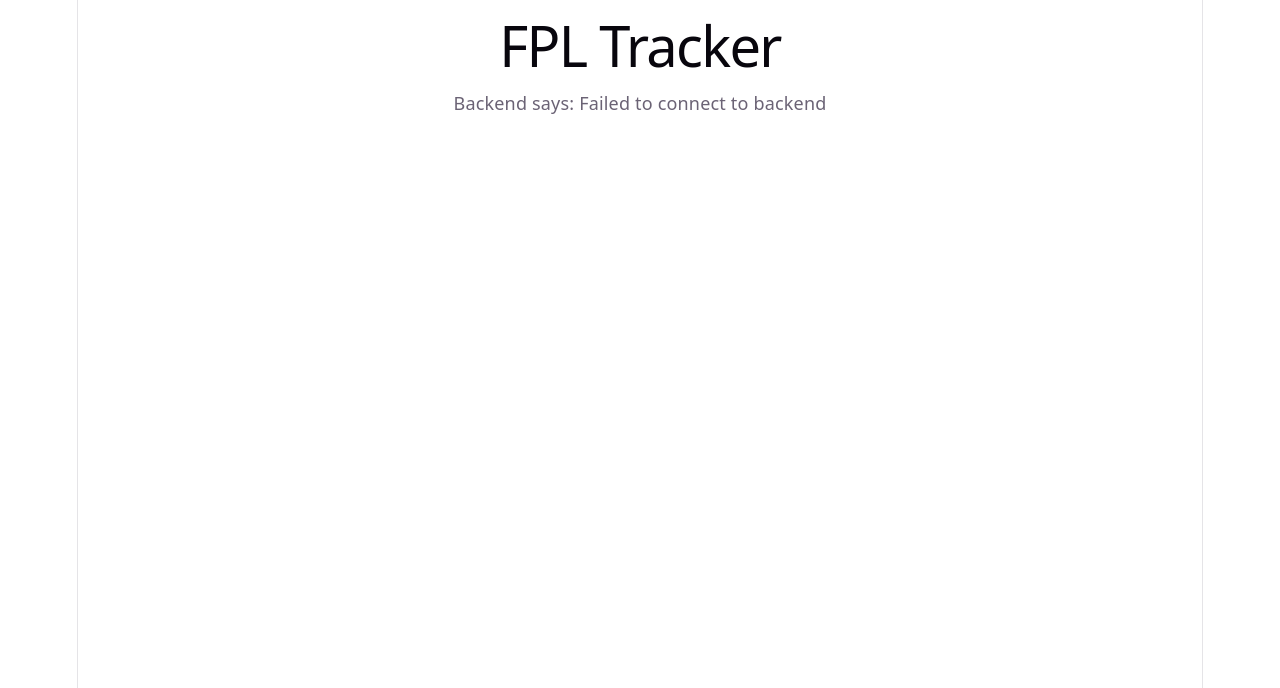
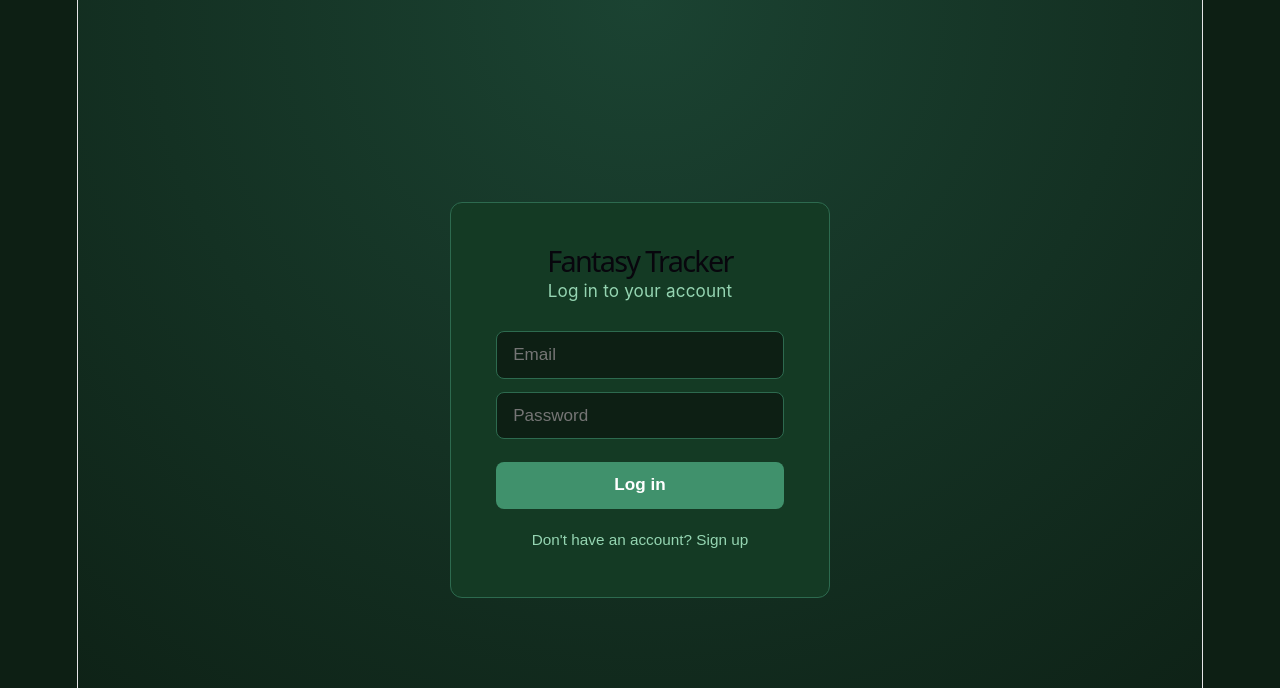
Before and after one commit to haroonkhaliqi/Fantasy-Premier-League, a React (Vite) app in the folder fpl-frontend/: page /login in a window 1280 px wide. Shown: the top 688 px of the page. Built offline with nearby package versions, Linux system fonts and the light colour scheme.

Commit message:
added pages and fixed css

```diff
--- a/fpl-frontend/package.json
+++ b/fpl-frontend/package.json
@@ -10,8 +10,10 @@
     "preview": "vite preview"
   },
   "dependencies": {
+    "axios": "^1.20.0",
     "react": "^19.2.8",
-    "react-dom": "^19.2.8"
+    "react-dom": "^19.2.8",
+    "react-router-dom": "^7.18.3"
   },
   "devDependencies": {
     "@eslint/js": "^10.0.1",
--- a/fpl-frontend/src/App.css
+++ b/fpl-frontend/src/App.css
@@ -1,184 +1,205 @@
-.counter {
-  font-size: 16px;
-  padding: 5px 10px;
-  border-radius: 5px;
-  color: var(--accent);
-  background: var(--accent-bg);
-  border: 2px solid transparent;
-  transition: border-color 0.3s;
-  margin-bottom: 24px;
-
-  &:hover {
-    border-color: var(--accent-border);
-  }
-  &:focus-visible {
-    outline: 2px solid var(--accent);
-    outline-offset: 2px;
-  }
+* {
+  box-sizing: border-box;
 }
 
-.hero {
-  position: relative;
-
-  .base,
-  .framework,
-  .vite {
-    inset-inline: 0;
-    margin: 0 auto;
+body {
+  margin: 0;
+  font-family: -apple-system, BlinkMacSystemFont, 'Segoe UI', sans-serif;
+  background: #0d1f14;
+  color: #f0f4f1;
 }
 
-  .base {
-    width: 170px;
-    position: relative;
-    z-index: 0;
+.navbar {
+  display: flex;
+  justify-content: space-between;
+  align-items: center;
+  padding: 1rem 2rem;
+  background: #143a24;
+  border-bottom: 2px solid #2d6a4f;
 }
 
-  .framework,
-  .vite {
-    position: absolute;
+.brand {
+  font-weight: 700;
+  font-size: 1.2rem;
+  letter-spacing: -0.02em;
 }
 
-  .framework {
-    z-index: 1;
-    top: 34px;
-    height: 28px;
-    transform: perspective(2000px) rotateZ(300deg) rotateX(44deg) rotateY(39deg)
-      scale(1.4);
+.nav-links {
+  display: flex;
+  gap: 1.5rem;
+  align-items: center;
 }
 
-  .vite {
-    z-index: 0;
-    top: 107px;
-    height: 26px;
-    width: auto;
-    transform: perspective(2000px) rotateZ(300deg) rotateX(40deg) rotateY(39deg)
-      scale(0.8);
-  }
+.nav-links a {
+  color: #f0f4f1;
+  text-decoration: none;
+  font-weight: 500;
 }
 
-#center {
+.nav-links a:hover {
+  color: #74c69d;
+}
+
+.nav-links button {
+  background: transparent;
+  border: 1px solid #52796f;
+  color: #f0f4f1;
+  padding: 0.4rem 0.9rem;
+  border-radius: 6px;
+  cursor: pointer;
+}
+
+.auth-page {
+  min-height: 100vh;
+  display: flex;
+  align-items: center;
+  justify-content: center;
+  background: radial-gradient(circle at top, #1b4332, #0d1f14);
+}
+
+.auth-card {
+  background: #143a24;
+  padding: 2.5rem;
+  border-radius: 12px;
+  width: 100%;
+  max-width: 380px;
+  border: 1px solid #2d6a4f;
+}
+
+.auth-card h1 {
+  margin: 0 0 0.25rem;
+  font-size: 1.6rem;
+}
+
+.subtitle {
+  color: #95d5b2;
+  margin: 0 0 1.5rem;
+  font-size: 0.95rem;
+}
+
+.auth-card form {
   display: flex;
   flex-direction: column;
-  gap: 25px;
-  place-content: center;
-  place-items: center;
-  flex-grow: 1;
-
-  @media (max-width: 1024px) {
-    padding: 32px 20px 24px;
-    gap: 18px;
-  }
+  gap: 0.75rem;
 }
 
-#next-steps {
-  display: flex;
-  border-top: 1px solid var(--border);
-  text-align: left;
-
-  & > div {
-    flex: 1 1 0;
-    padding: 32px;
-    @media (max-width: 1024px) {
-      padding: 24px 20px;
-    }
+.auth-card input {
+  padding: 0.7rem 0.9rem;
+  border-radius: 8px;
+  border: 1px solid #2d6a4f;
+  background: #0d1f14;
+  color: #f0f4f1;
+  font-size: 0.95rem;
 }
 
-  .icon {
-    margin-bottom: 16px;
-    width: 22px;
-    height: 22px;
+.auth-card button[type='submit'] {
+  margin-top: 0.5rem;
+  padding: 0.75rem;
+  border-radius: 8px;
+  border: none;
+  background: #40916c;
+  color: white;
+  font-weight: 600;
+  cursor: pointer;
+  font-size: 0.95rem;
 }
 
-  @media (max-width: 1024px) {
-    flex-direction: column;
+.auth-card button[type='submit']:hover {
+  background: #52b788;
+}
+
+.link-button {
+  margin-top: 1.2rem;
+  background: none;
+  border: none;
+  color: #95d5b2;
+  cursor: pointer;
+  font-size: 0.85rem;
+  width: 100%;
   text-align: center;
 }
+
+.page {
+  max-width: 800px;
+  margin: 0 auto;
+  padding: 2rem;
 }
 
-#docs {
-  border-right: 1px solid var(--border);
-
-  @media (max-width: 1024px) {
-    border-right: none;
-    border-bottom: 1px solid var(--border);
-  }
+.page h1 {
+  margin-bottom: 0.25rem;
 }
 
-#next-steps ul {
+.page h2 {
+  margin-top: 2rem;
+  font-size: 1.1rem;
+  color: #95d5b2;
+  border-bottom: 1px solid #2d6a4f;
+  padding-bottom: 0.5rem;
+}
+
+.budget {
+  color: #95d5b2;
+  font-weight: 600;
+}
+
+.error {
+  color: #ff8fa3;
+  font-size: 0.9rem;
+}
+
+.player-list {
   list-style: none;
   padding: 0;
   display: flex;
-  gap: 8px;
-  margin: 32px 0 0;
-
-  .logo {
-    height: 18px;
+  flex-direction: column;
+  gap: 0.5rem;
 }
 
-  a {
-    color: var(--text-h);
-    font-size: 16px;
-    border-radius: 6px;
-    background: var(--social-bg);
+.player-list li {
   display: flex;
-    padding: 6px 12px;
+  justify-content: space-between;
   align-items: center;
-    gap: 8px;
-    text-decoration: none;
-    transition: box-shadow 0.3s;
-
-    &:hover {
-      box-shadow: var(--shadow);
-    }
-    .button-icon {
-      height: 18px;
-      width: 18px;
-    }
+  background: #143a24;
+  padding: 0.6rem 1rem;
+  border-radius: 8px;
+  border: 1px solid #2d6a4f;
 }
 
-  @media (max-width: 1024px) {
-    margin-top: 20px;
-    flex-wrap: wrap;
-    justify-content: center;
-
-    li {
-      flex: 1 1 calc(50% - 8px);
+.player-list button {
+  background: #40916c;
+  border: none;
+  color: white;
+  padding: 0.35rem 0.8rem;
+  border-radius: 6px;
+  cursor: pointer;
+  font-size: 0.85rem;
 }
 
-    a {
-      width: 100%;
-      justify-content: center;
-      box-sizing: border-box;
-    }
-  }
+.captain-badge {
+  background: #ffb703;
+  color: #0d1f14;
+  font-weight: 700;
+  font-size: 0.7rem;
+  padding: 0.1rem 0.4rem;
+  border-radius: 4px;
+  margin-left: 0.5rem;
 }
 
-#spacer {
-  height: 88px;
-  border-top: 1px solid var(--border);
-  @media (max-width: 1024px) {
-    height: 48px;
-  }
+.leaderboard-table {
+  width: 100%;
+  border-collapse: collapse;
+  margin-top: 1rem;
 }
 
-.ticks {
-  position: relative;
-  width: 100%;
-
-  &::before,
-  &::after {
-    content: '';
-    position: absolute;
-    top: -4.5px;
-    border: 5px solid transparent;
+.leaderboard-table th,
+.leaderboard-table td {
+  text-align: left;
+  padding: 0.6rem 1rem;
+  border-bottom: 1px solid #2d6a4f;
 }
 
-  &::before {
-    left: 0;
-    border-left-color: var(--border);
+.leaderboard-table th {
+  color: #95d5b2;
+  font-weight: 600;
+  font-size: 0.85rem;
 }
-  &::after {
-    right: 0;
-    border-right-color: var(--border);
-  }
-}
--- a/fpl-frontend/src/App.tsx
+++ b/fpl-frontend/src/App.tsx
@@ -1,21 +1,68 @@
-import { useState, useEffect } from 'react'
+import { BrowserRouter, Routes, Route, Navigate, Link } from 'react-router-dom'
+import { AuthProvider, useAuth } from './AuthContext'
+import LoginPage from './pages/LoginPage'
+import SquadPage from './pages/SquadPage'
+import LeaderboardPage from './pages/LeaderboardPage'
 import './App.css'
 
-function App() {
-  const [message, setMessage] = useState('Loading...')
-
-  useEffect(() => {
-    fetch('http://localhost:8000/')
-      .then((res) => res.json())
-      .then((data) => setMessage(data.message))
-      .catch(() => setMessage('Failed to connect to backend'))
-  }, [])
+function Nav() {
+  const { isLoggedIn, logout } = useAuth()
+  if (!isLoggedIn) return null
 
   return (
-    <div>
-      <h1>FPL Tracker</h1>
-      <p>Backend says: {message}</p>
-    </div>
+    <nav className="navbar">
+      <span className="brand">Fantasy Tracker</span>
+      <div className="nav-links">
+        <Link to="/squad">Squad</Link>
+        <Link to="/leaderboard">Leaderboard</Link>
+        <button onClick={logout}>Log out</button>
+      </div>
+    </nav>
+  )
+}
+
+function ProtectedRoute({ children }: { children: React.ReactNode }) {
+  const { isLoggedIn } = useAuth()
+  return isLoggedIn ? <>{children}</> : <Navigate to="/login" />
+}
+
+function AppRoutes() {
+  const { isLoggedIn } = useAuth()
+
+  return (
+    <>
+      <Nav />
+      <Routes>
+        <Route path="/login" element={isLoggedIn ? <Navigate to="/squad" /> : <LoginPage />} />
+        <Route
+          path="/squad"
+          element={
+            <ProtectedRoute>
+              <SquadPage />
+            </ProtectedRoute>
+          }
+        />
+        <Route
+          path="/leaderboard"
+          element={
+            <ProtectedRoute>
+              <LeaderboardPage />
+            </ProtectedRoute>
+          }
+        />
+        <Route path="*" element={<Navigate to={isLoggedIn ? '/squad' : '/login'} />} />
+      </Routes>
+    </>
+  )
+}
+
+function App() {
+  return (
+    <BrowserRouter>
+      <AuthProvider>
+        <AppRoutes />
+      </AuthProvider>
+    </BrowserRouter>
   )
 }
 
--- /dev/null
+++ b/fpl-frontend/src/AuthContext.tsx
@@ -0,0 +1,43 @@
+import { createContext, useContext, useState, type ReactNode } from 'react'
+import api from './api'
+
+interface AuthContextType {
+  isLoggedIn: boolean
+  login: (email: string, password: string) => Promise<void>
+  signup: (email: string, username: string, password: string) => Promise<void>
+  logout: () => void
+}
+
+const AuthContext = createContext<AuthContextType | undefined>(undefined)
+
+export function AuthProvider({ children }: { children: ReactNode }) {
+  const [isLoggedIn, setIsLoggedIn] = useState(!!localStorage.getItem('token'))
+
+  const login = async (email: string, password: string) => {
+    const res = await api.post('/login', { email, password })
+    localStorage.setItem('token', res.data.access_token)
+    setIsLoggedIn(true)
+  }
+
+  const signup = async (email: string, username: string, password: string) => {
+    await api.post('/signup', { email, username, password })
+    await login(email, password)
+  }
+
+  const logout = () => {
+    localStorage.removeItem('token')
+    setIsLoggedIn(false)
+  }
+
+  return (
+    <AuthContext.Provider value={{ isLoggedIn, login, signup, logout }}>
+      {children}
+    </AuthContext.Provider>
+  )
+}
+
+export function useAuth() {
+  const context = useContext(AuthContext)
+  if (!context) throw new Error('useAuth must be used within AuthProvider')
+  return context
+}
--- /dev/null
+++ b/fpl-frontend/src/api.ts
@@ -0,0 +1,16 @@
+import axios from 'axios'
+
+const api = axios.create({
+  baseURL: 'http://localhost:8000',
+})
+
+// Attach the saved token to every request automatically, if we have one
+api.interceptors.request.use((config) => {
+  const token = localStorage.getItem('token')
+  if (token) {
+    config.headers.Authorization = `Bearer ${token}`
+  }
+  return config
+})
+
+export default api
--- /dev/null
+++ b/fpl-frontend/src/pages/LeaderboardPage.tsx
@@ -0,0 +1,40 @@
+import { useEffect, useState } from 'react'
+import api from '../api'
+
+interface LeaderboardEntry {
+  username: string
+  total_points: number
+  rank: number
+}
+
+export default function LeaderboardPage() {
+  const [entries, setEntries] = useState<LeaderboardEntry[]>([])
+
+  useEffect(() => {
+    api.get('/leaderboard/1').then((res) => setEntries(res.data.leaderboard))
+  }, [])
+
+  return (
+    <div className="page">
+      <h1>Leaderboard — Gameweek 1</h1>
+      <table className="leaderboard-table">
+        <thead>
+          <tr>
+            <th>Rank</th>
+            <th>Username</th>
+            <th>Points</th>
+          </tr>
+        </thead>
+        <tbody>
+          {entries.map((entry) => (
+            <tr key={entry.username}>
+              <td>{entry.rank}</td>
+              <td>{entry.username}</td>
+              <td>{entry.total_points}</td>
+            </tr>
+          ))}
+        </tbody>
+      </table>
+    </div>
+  )
+}
--- /dev/null
+++ b/fpl-frontend/src/pages/LoginPage.tsx
@@ -0,0 +1,69 @@
+import { useState } from 'react'
+import { useNavigate } from 'react-router-dom'
+import { useAuth } from '../AuthContext'
+
+export default function LoginPage() {
+  const [isSignup, setIsSignup] = useState(false)
+  const [email, setEmail] = useState('')
+  const [username, setUsername] = useState('')
+  const [password, setPassword] = useState('')
+  const [error, setError] = useState('')
+  const { login, signup } = useAuth()
+  const navigate = useNavigate()
+
+  const handleSubmit = async (e: React.FormEvent) => {
+    e.preventDefault()
+    setError('')
+    try {
+      if (isSignup) {
+        await signup(email, username, password)
+      } else {
+        await login(email, password)
+      }
+      navigate('/squad')
+    } catch (err) {
+      setError('Something went wrong. Check your details and try again.')
+    }
+  }
+
+  return (
+    <div className="auth-page">
+      <div className="auth-card">
+        <h1>Fantasy Tracker</h1>
+        <p className="subtitle">{isSignup ? 'Create your account' : 'Log in to your account'}</p>
+
+        <form onSubmit={handleSubmit}>
+          <input
+            type="email"
+            placeholder="Email"
+            value={email}
+            onChange={(e) => setEmail(e.target.value)}
+            required
+          />
+          {isSignup && (
+            <input
+              type="text"
+              placeholder="Username"
+              value={username}
+              onChange={(e) => setUsername(e.target.value)}
+              required
+            />
+          )}
+          <input
+            type="password"
+            placeholder="Password"
+            value={password}
+            onChange={(e) => setPassword(e.target.value)}
+            required
+          />
+          {error && <p className="error">{error}</p>}
+          <button type="submit">{isSignup ? 'Sign up' : 'Log in'}</button>
+        </form>
+
+        <button className="link-button" onClick={() => setIsSignup(!isSignup)}>
+          {isSignup ? 'Already have an account? Log in' : "Don't have an account? Sign up"}
+        </button>
+      </div>
+    </div>
+  )
+}
--- /dev/null
+++ b/fpl-frontend/src/pages/SquadPage.tsx
@@ -0,0 +1,111 @@
+import { useEffect, useState } from 'react'
+import api from '../api'
+
+interface Player {
+  id: number
+  name: string
+  position: string
+  price: number
+  team_id: number
+}
+
+interface SquadPlayer {
+  player_id: number
+  is_starting: boolean
+  is_captain: boolean
+}
+
+interface Squad {
+  id: number
+  budget_remaining: number
+  squad_players: SquadPlayer[]
+}
+
+export default function SquadPage() {
+  const [squad, setSquad] = useState<Squad | null>(null)
+  const [allPlayers, setAllPlayers] = useState<Player[]>([])
+  const [error, setError] = useState('')
+
+  const loadData = async () => {
+    try {
+      const squadRes = await api.get('/squad')
+      setSquad(squadRes.data)
+    } catch {
+      // No squad yet - that's fine, user can create one
+      setSquad(null)
+    }
+    const playersRes = await api.get('/players')
+    setAllPlayers(playersRes.data)
+  }
+
+  useEffect(() => {
+    loadData()
+  }, [])
+
+  const createSquad = async () => {
+    setError('')
+    try {
+      await api.post('/squad')
+      loadData()
+    } catch (err: any) {
+      setError(err.response?.data?.detail || 'Failed to create squad')
+    }
+  }
+
+  const addPlayer = async (playerId: number) => {
+    setError('')
+    try {
+      await api.post('/squad/players', { player_id: playerId })
+      loadData()
+    } catch (err: any) {
+      setError(err.response?.data?.detail || 'Failed to add player')
+    }
+  }
+
+  const playerNameById = (id: number) =>
+    allPlayers.find((p) => p.id === id)?.name || `Player ${id}`
+
+  if (!squad) {
+    return (
+      <div className="page">
+        <h1>Build Your Squad</h1>
+        <p>You don't have a squad yet.</p>
+        <button onClick={createSquad}>Create Squad</button>
+        {error && <p className="error">{error}</p>}
+      </div>
+    )
+  }
+
+  const squadPlayerIds = new Set(squad.squad_players.map((sp) => sp.player_id))
+
+  return (
+    <div className="page">
+      <h1>Your Squad</h1>
+      <p className="budget">Budget remaining: £{squad.budget_remaining.toFixed(1)}m</p>
+      {error && <p className="error">{error}</p>}
+
+      <h2>Your Players ({squad.squad_players.length}/15)</h2>
+      <ul className="player-list">
+        {squad.squad_players.map((sp) => (
+          <li key={sp.player_id}>
+            {playerNameById(sp.player_id)}
+            {sp.is_captain && <span className="captain-badge">C</span>}
+          </li>
+        ))}
+      </ul>
+
+      <h2>Available Players</h2>
+      <ul className="player-list">
+        {allPlayers
+          .filter((p) => !squadPlayerIds.has(p.id))
+          .slice(0, 30)
+          .map((p) => (
+            <li key={p.id}>
+              {p.name} — {p.position} — £{p.price}m
+              <button onClick={() => addPlayer(p.id)}>Add</button>
+            </li>
+          ))}
+      </ul>
+    </div>
+  )
+}
```
Also changed, not shown: 1 other file (tests, documents, lock files or other folders). Lines whose indentation alone changed are shown as unchanged.
